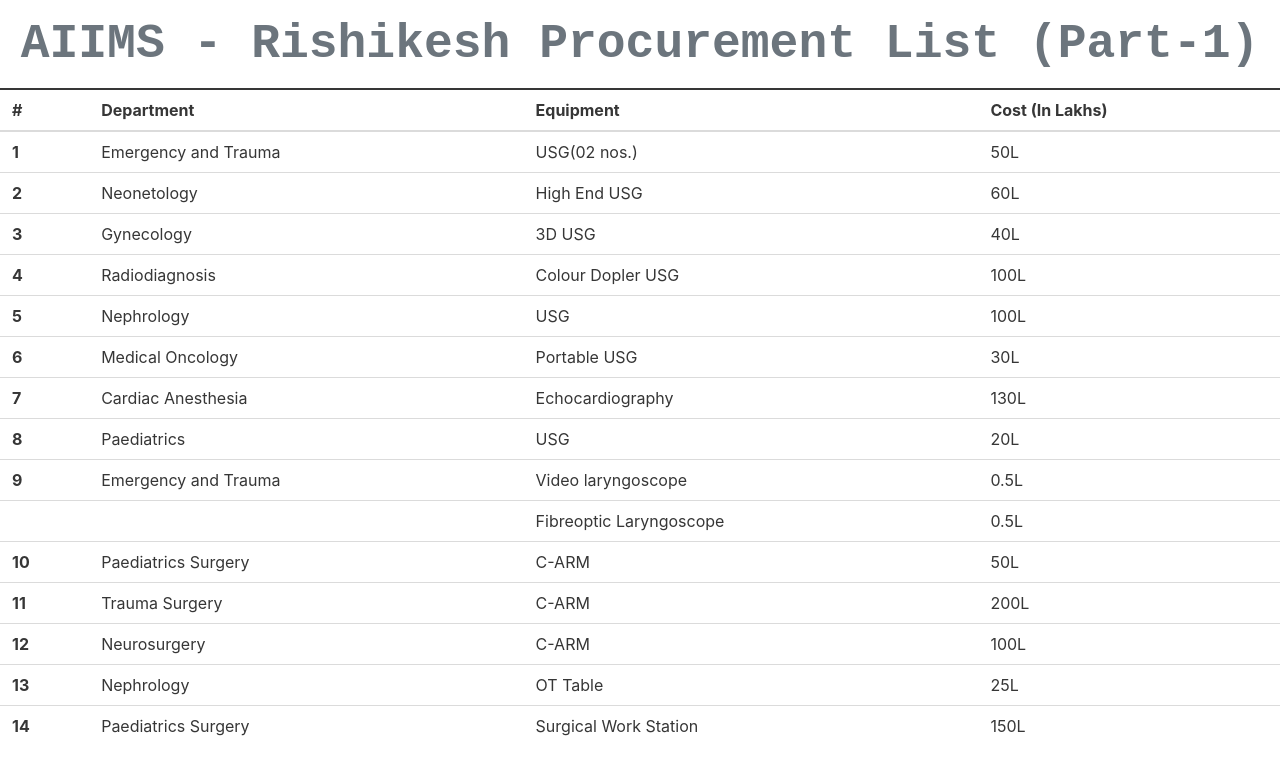
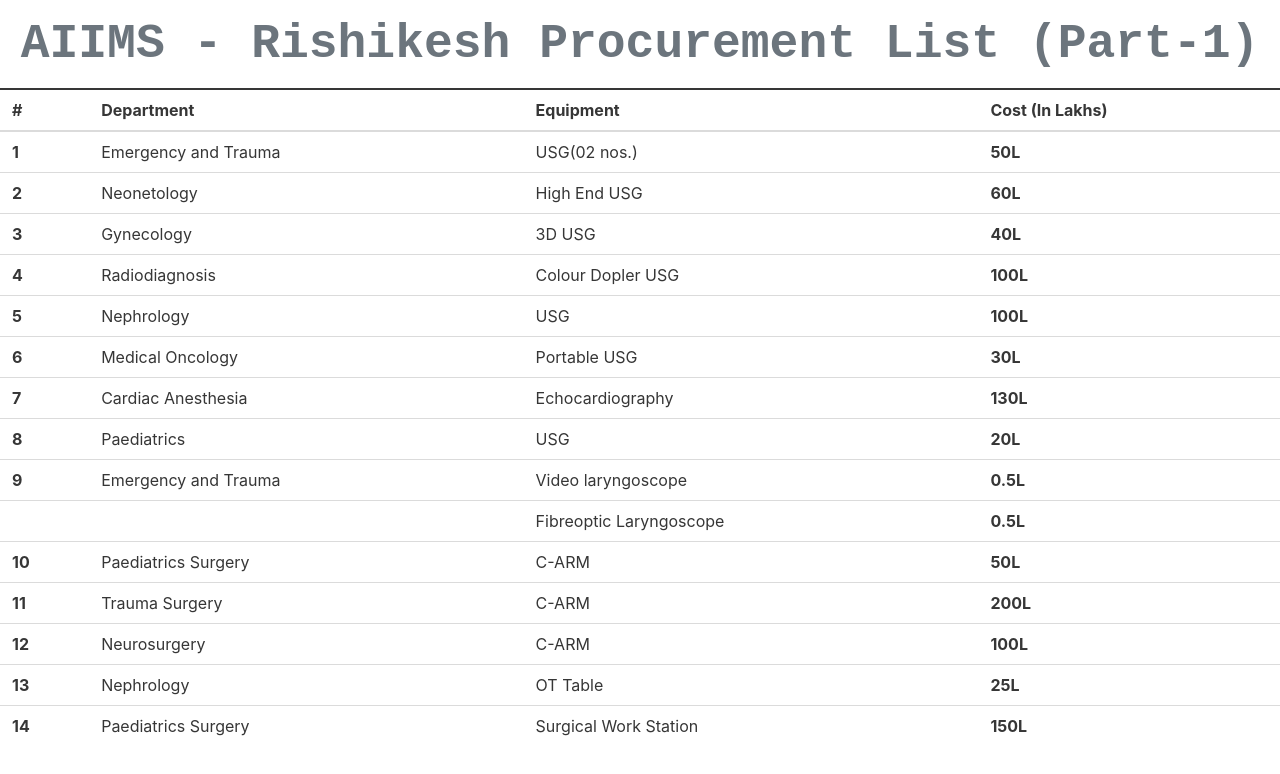
Before and after one commit to vansh4720/AIIMS_Rishikesh, a plain HTML site: page index.html in a window 1280 px wide. Drawn offline with nearby package versions, Linux system fonts and the light colour scheme.

Commit message:
Update styles.css

```diff
--- a/styles.css
+++ b/styles.css
@@ -4,3 +4,8 @@ caption{
   text-align: center;
   font-family: monospace;
 }
+
+.cost{
+  font-weight: bold;
+
+}
```
